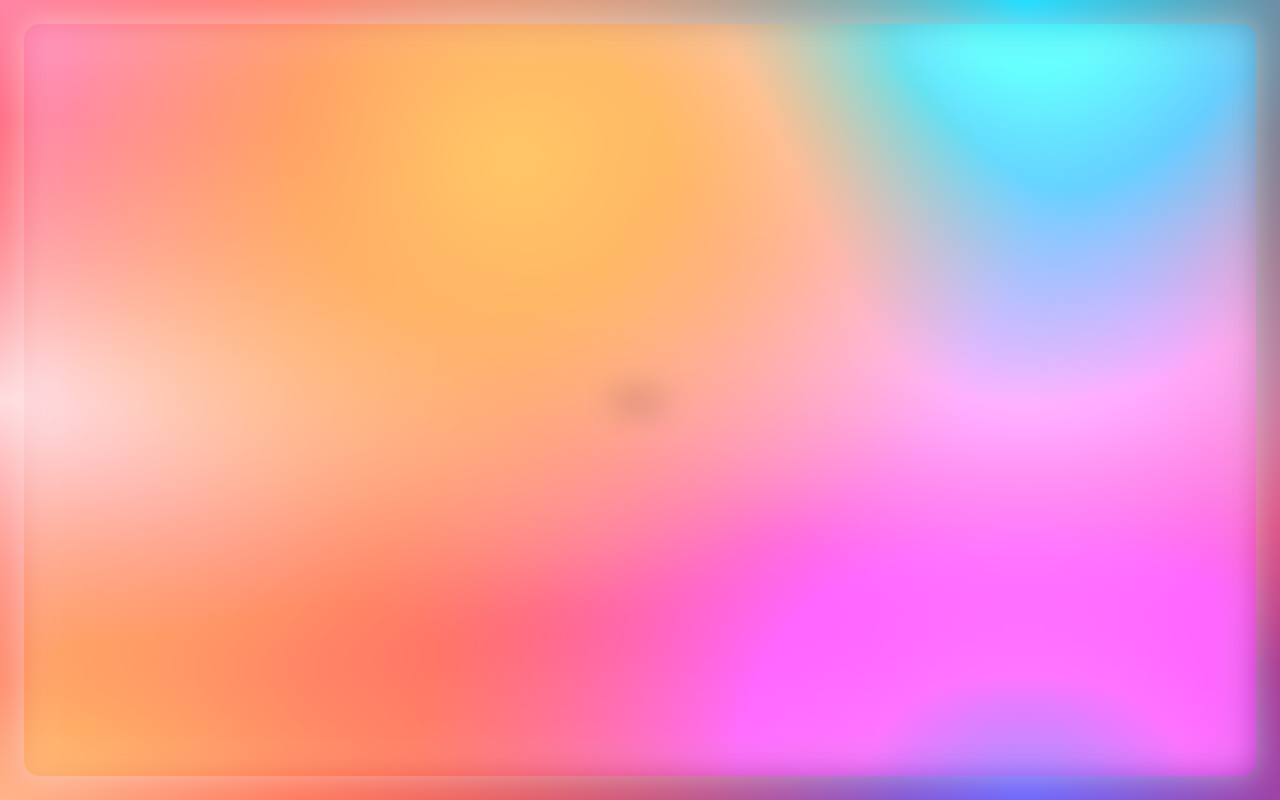
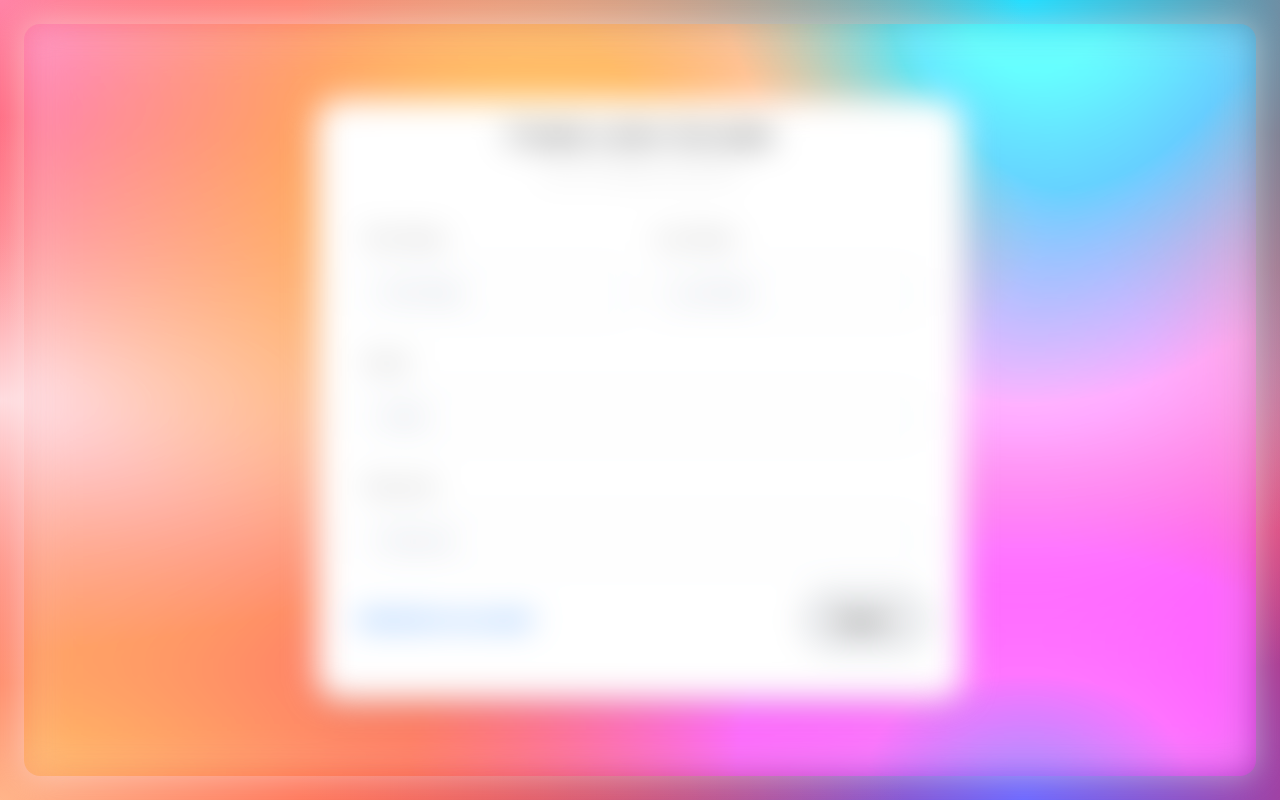
Before and after one commit to SoulOfDarknes/NextJS-app, a Next.js app: page /register in a window 1280 px wide. Built offline with nearby package versions, Linux system fonts and the light colour scheme.

Commit message:
add auth and sing-in

```diff
--- a/package.json
+++ b/package.json
@@ -31,6 +31,7 @@
     "typescript": "4.9.5"
   },
   "devDependencies": {
+    "@types/bcrypt": "^5.0.0",
     "autoprefixer": "^10.4.13",
     "postcss": "^8.4.21",
     "prisma": "4.6.1",
--- a/src/app/(auth)/register/page.tsx
+++ b/src/app/(auth)/register/page.tsx
@@ -1,7 +1,5 @@
+import AuthForm from "../../../components/AuthForm";
+
 export default function Register() {
-    return (
-    <div>
-        Register
-        </div>
-        )
+  return <AuthForm mode="register" />;
 }
--- a/src/app/(auth)/sign-in/page.tsx
+++ b/src/app/(auth)/sign-in/page.tsx
@@ -1,7 +1,5 @@
-export default function Signin() {
-    return (
-    <div>
-        Signin
-        </div>
-        )
+import AuthForm from "../../../components/AuthForm";
+
+export default function Register() {
+  return <AuthForm mode="sign-in" />;
 }
--- a/src/components/Authform.tsx
+++ b/src/components/AuthForm.tsx
@@ -9,7 +9,7 @@ import Button from "./Button";
 import Input from "./Input";
 
 const registerContent = {
-  linkUrl: "/signin",
+  linkUrl: "/sign-in",
   linkText: "Already have an account?",
   header: "Create a new Account",
   subheader: "Just a few things to get started",
@@ -26,7 +26,7 @@ const signinContent = {
 
 const initial = { email: "", password: "", firstName: "", lastName: "" };
 
-export default function AuthForm({ mode }: { mode: "register" | "signin" }) {
+export default function AuthForm({ mode }: { mode: "register" | "sign-in" }) {
   const [formState, setFormState] = useState({ ...initial });
   const [error, setError] = useState("");
 
--- /dev/null
+++ b/src/lib/auth.tsx
@@ -0,0 +1,8 @@
+import bcrypt from "bcrypt";
+import { SignJWT, jwtVerify } from "jose";
+import { db } from "./db";
+
+export const hashPassword = (password) => bcrypt.hash(password, 10);
+
+export const comparePasswords = (plainTextPassword, hashedPassword) =>
+  bcrypt.compare(plainTextPassword, hashedPassword);
```
Also changed, not shown: 1 other file (tests, documents, lock files or other folders).
